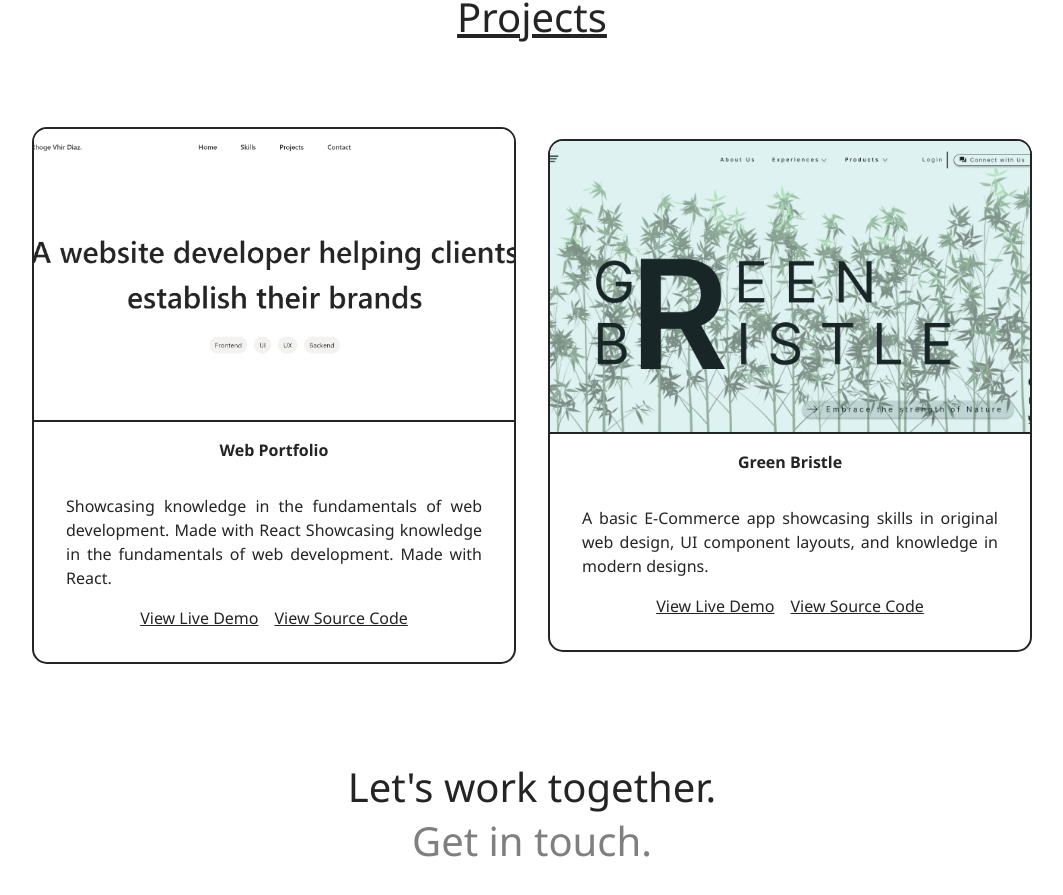
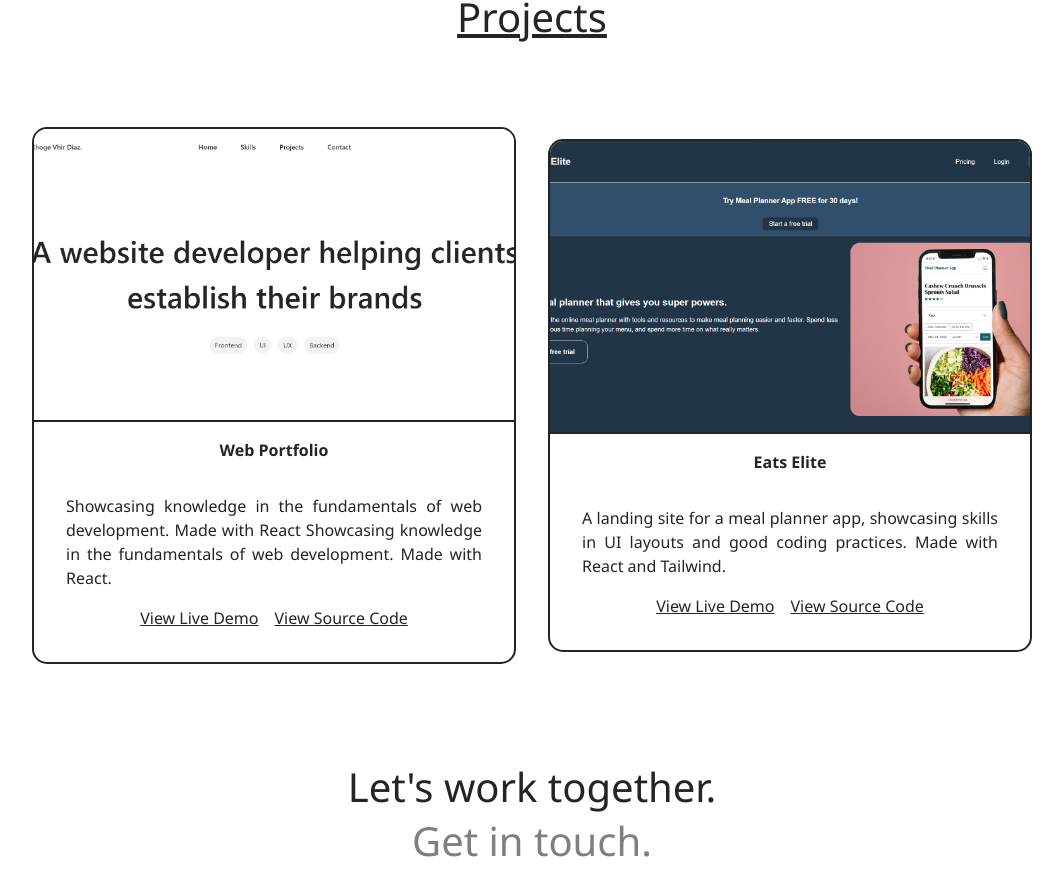
Before and after one commit to RhogeDiaz/Rhoge-Portfolio, a React (Vite) app: page / in a window 1280 px wide. Shown: the part 1894-2789 px from the top of the page, without its empty margins (108-1171 px from the left). Built offline with nearby package versions, Linux system fonts and the light colour scheme.

Commit message:
added projects (1), shift to tailwind next

```diff
--- a/src/assets/json/ProjectsList.js
+++ b/src/assets/json/ProjectsList.js
@@ -1,6 +1,6 @@
 const ProjectsList = [
     { title: 'Web Portfolio', description: 'Showcasing knowledge in the fundamentals of web development. Made with React Showcasing knowledge in the fundamentals of web development. Made with React.', image: "/assets/images/portfolio.png", demo: 'https://rhoge-portfolio.vercel.app/', code: 'https://github.com/RhogeDiaz/vanilla-porfolio.git' },
-    { title: 'Green Bristle', description: 'A basic E-Commerce app showcasing skills in original web design, UI component layouts, and knowledge in modern designs.', image: "/assets/images/green-bristle.png", demo: '', code: '' },
+    { title: 'Eats Elite', description: 'A landing site for a meal planner app, showcasing skills in UI layouts and good coding practices. Made with React and Tailwind.', image: "/assets/images/eats-elite.png", demo: 'https://eats-elite-green.vercel.app/', code: 'https://github.com/RhogeDiaz/eats-elite.git' },
 ]
 
 export default ProjectsList
```
Also changed, not shown: public/assets/images/eats-elite.png (added).
